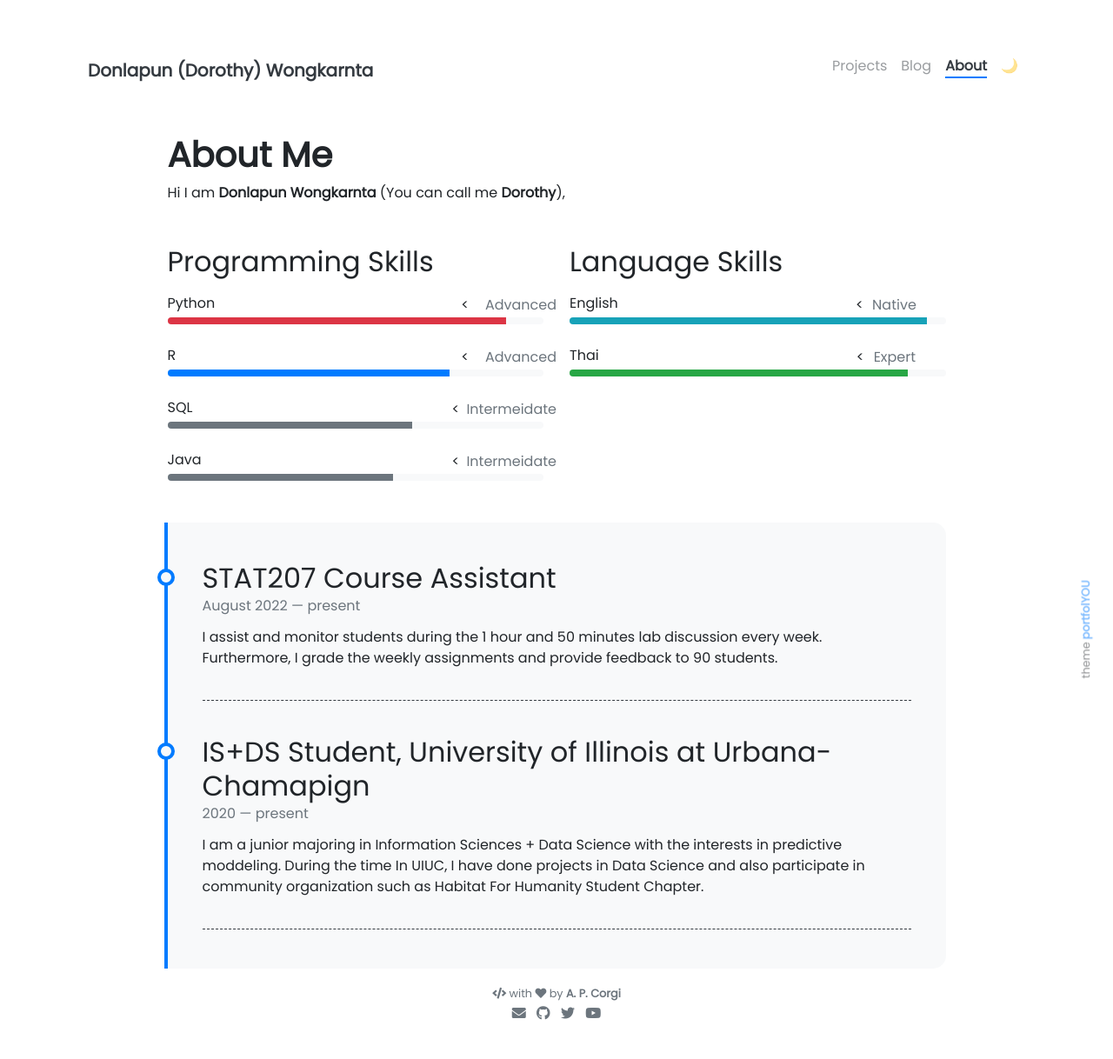
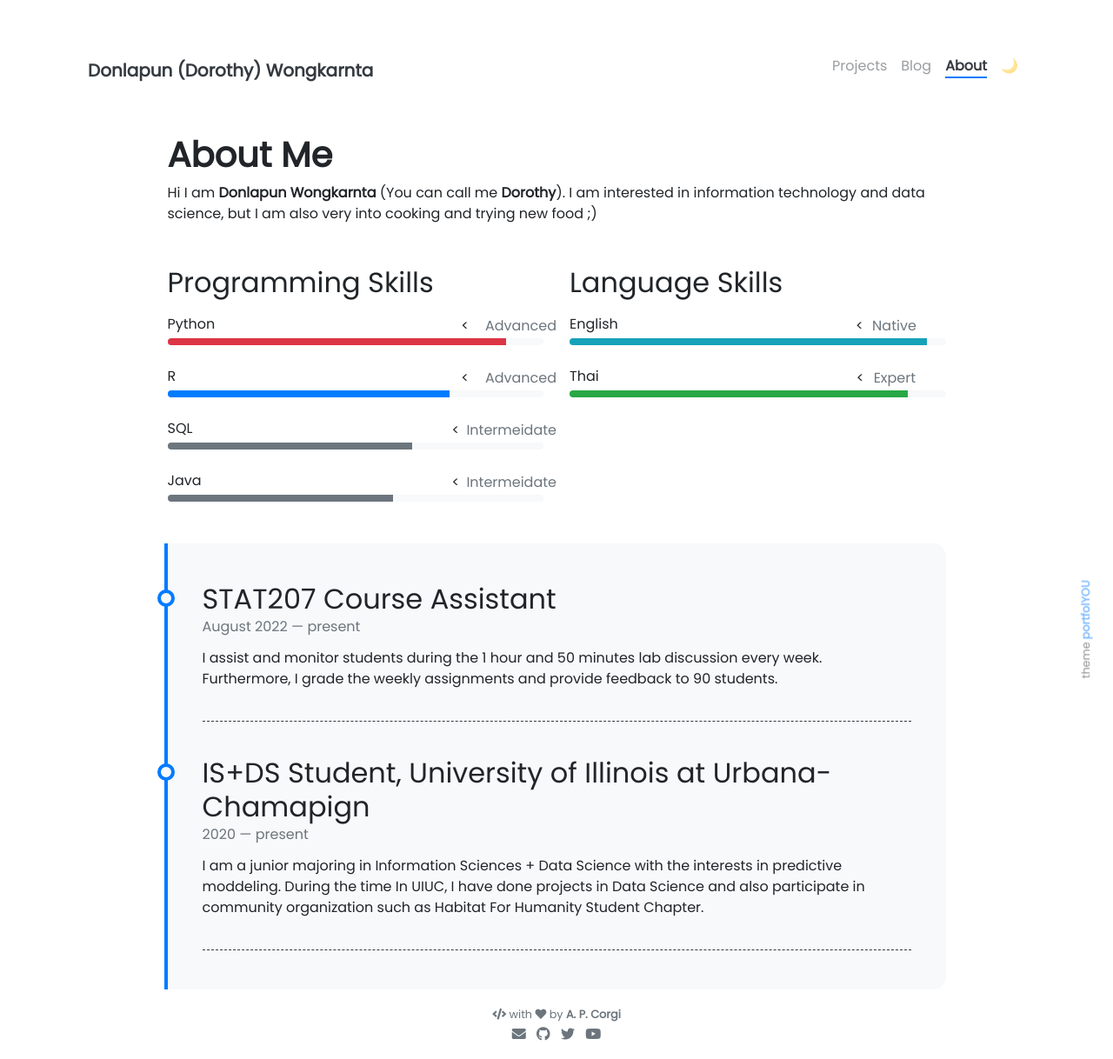
Before and after one commit to Donlapun/donlapun.github.io, a Jekyll site: the page built from pages/about.md, in a window 1280 px wide. Shown: the whole page at 87% size. Built offline with Jekyll 4.4.1, drawn with Linux system fonts in a browser that asks for light colours; nearby versions of some CDN libraries; before the commit the page ends 1194 px from its top, so only the background shows below that.

Commit message:
Update about.md

```diff
--- a/pages/about.md
+++ b/pages/about.md
@@ -7,7 +7,7 @@ weight: 3
 
 # **About Me**
 
-Hi I am **Donlapun Wongkarnta** (You can call me **Dorothy**),<br>
+Hi I am **Donlapun Wongkarnta** (You can call me **Dorothy**). I am interested in information technology and data science, but I am also very into cooking and trying new food ;) <br>
 
 <div class="row">
 {% include about/skills.html title="Programming Skills" source=site.data.programming-skills %}
```
